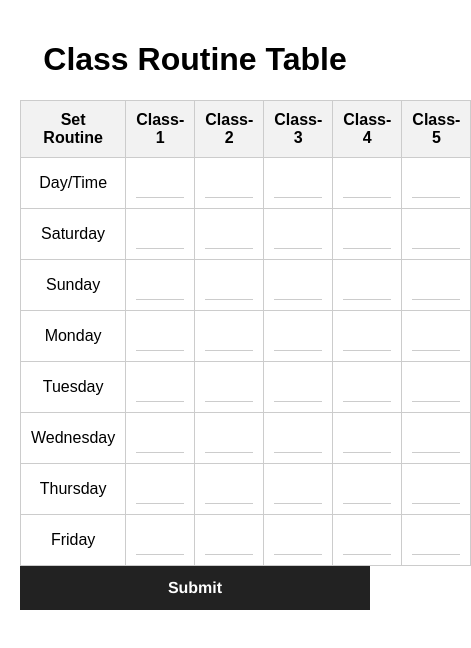
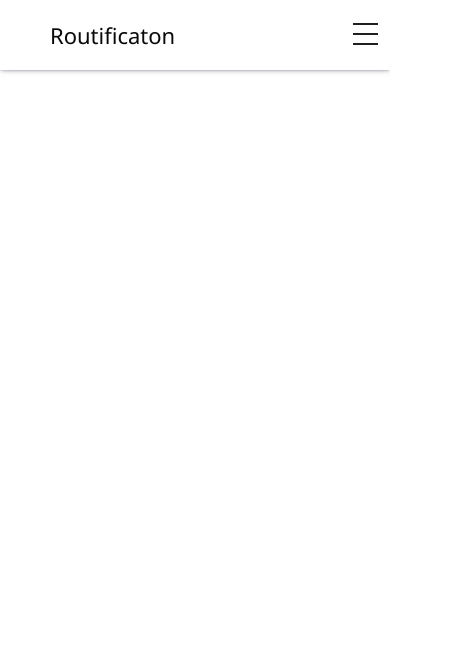
Before and after one commit to abdulkader789/routification, a website: page index.html in a window 390 px wide. Shown: the whole page, 471 px wide, since content can reach past the window. Drawn offline with Linux system fonts and the light colour scheme.

Commit message:
create signup option and sent data to users table of mysql

```diff
--- a/index.html
+++ b/index.html
@@ -4,97 +4,45 @@
 <head>
     <title>Class Routine Table</title>
 
-    <link rel="stylesheet" type="text/css" href="style.css">
+    <link rel="stylesheet" type="text/css" href="/src/css/style.css">
+    <link rel="stylesheet" href="https://cdnjs.cloudflare.com/ajax/libs/font-awesome/5.15.3/css/all.min.css" />
+
 
 </head>
 
 <body>
-    <h1>Class Routine Table</h1>
-    <form id="" method="POST" action="/user">
-        <table class="routine-table">
-            <thead>
-                <tr class="thead">
 
-                    <th>Set Routine</th>
-                    <th>Class-1</th>
-                    <th>Class-2</th>
-                    <th>Class-3</th>
-                    <th>Class-4</th>
-                    <th>Class-5</th>
-                </tr>
-            </thead>
-            <tbody>
+    <div class="nav">
+        <input type="checkbox" id="nav-check">
+        <div class="nav-header">
+            <div class="nav-title">
+                Routificaton
+            </div>
+        </div>
+        <div class="nav-btn">
+            <label for="nav-check">
+                <span></span>
+                <span></span>
+                <span></span>
+            </label>
+        </div>
 
-                <tr>
-                    <td>Day/Time</td>
-                    <td></td>
-                    <td></td>
-                    <td></td>
-                    <td></td>
-                    <td></td>
-                </tr>
-                <tr>
-                    <td>Saturday</td>
-                    <td></td>
-                    <td></td>
-                    <td></td>
-                    <td></td>
-                    <td></td>
-                </tr>
-                <tr>
-                    <td>Sunday</td>
-                    <td></td>
-                    <td></td>
-                    <td></td>
-                    <td></td>
-                    <td></td>
-                </tr>
-                <tr>
-                    <td>Monday</td>
-                    <td></td>
-                    <td></td>
-                    <td></td>
-                    <td></td>
-                    <td></td>
-                </tr>
-                <tr>
-                    <td>Tuesday</td>
-                    <td></td>
-                    <td></td>
-                    <td></td>
-                    <td></td>
-                    <td></td>
-                </tr>
-                <tr>
-                    <td>Wednesday</td>
-                    <td></td>
-                    <td></td>
-                    <td></td>
-                    <td></td>
-                    <td></td>
-                </tr>
-                <tr>
-                    <td>Thursday</td>
-                    <td></td>
-                    <td></td>
-                    <td></td>
-                    <td></td>
-                    <td></td>
-                </tr>
-                <tr>
-                    <td>Friday</td>
-                    <td></td>
-                    <td></td>
-                    <td></td>
-                    <td></td>
-                    <td></td>
-                </tr>
-                <!-- Add more rows for the remaining days -->
-            </tbody>
-        </table>
-        <button type="submit" class="btn">Submit</button>
-    </form>
-    <script src="script.js"></script>
+        <div class="nav-links">
+            <a href="/">Home</a>
+            <a href="/">About</a>
+            <a href="#">Contact</a>
+            <a href="/signup">Sign-up</a>
+            <a href="/login">Login</a>
+
+        </div>
+    </div>
+
+
+
+
+
+
+
 </body>
 
 </html>
--- /dev/null
+++ b/src/css/style.css
@@ -0,0 +1,102 @@
+
+* {
+    box-sizing: border-box;
+  }
+
+  body {
+    margin: 0px;
+    font-family: 'segoe ui';
+  }
+
+  .nav {
+
+    width: 100%;
+    box-shadow: rgba(50, 50, 93, 0.25) 0px 2px 5px -1px, rgba(0, 0, 0, 0.3) 0px 1px 3px -1px;
+    position: relative;
+    padding:20px 50px;
+
+  }
+
+  .nav > .nav-header {
+    display: inline;
+  }
+
+  .nav > .nav-header > .nav-title {
+    display: inline-block;
+    font-size: 22px;
+    color: #0a0a0a;
+
+  }
+
+  .nav > .nav-btn {
+    display: none;
+  }
+
+  .nav > .nav-links {
+    display: inline;
+    float: right;
+    font-size: 18px;
+  }
+
+  .nav > .nav-links > a {
+    display: inline-block;
+    font-weight:600;
+    text-decoration: none;
+    color: #0f0e0e;
+    margin:0 20px;
+
+  }
+
+  .nav > .nav-links > a:hover {
+    color:rgb(62, 119, 199);
+  }
+
+  .nav > #nav-check {
+    display: none;
+  }
+
+  @media (max-width:700px) {
+    .nav > .nav-btn {
+      display: inline-block;
+      position: absolute;
+      right: 0px;
+      top:10px;
+    }
+    .nav > .nav-btn > label {
+      display: inline-block;
+      width: 50px;
+      height: 50px;
+      padding: 13px;
+    }
+    .nav > .nav-btn > label:hover,.nav  #nav-check:checked ~ .nav-btn > label {
+      background-color: rgba(0, 0, 0, 0.3);
+    }
+    .nav > .nav-btn > label > span {
+      display: block;
+      width: 25px;
+      height: 10px;
+      border-top: 2px solid #1f1f1f;
+    }
+    .nav > .nav-links {
+      position: absolute;
+      display: block;
+      width: 100%;
+      background-color: #333;
+      height: 0px;
+      transition: all 0.3s ease-in;
+      overflow-y: hidden;
+      top: 50px;
+      left: 0px;
+    }
+    .nav > .nav-links > a {
+      display: block;
+      width: 100%;
+    }
+    .nav > #nav-check:not(:checked) ~ .nav-links {
+      height: 0px;
+    }
+    .nav > #nav-check:checked ~ .nav-links {
+      height: calc(100vh - 50px);
+      overflow-y: auto;
+    }
+  }
--- a/style.css
+++ b/src/css/user.css
@@ -1,12 +1,16 @@
 body {
     font-family: Arial, sans-serif;
     margin: 0;
-    padding: 20px;
 }
 
 h1 {
     text-align: center;
 }
+
+
+
+
+
 
 .routine-table {
     width: 100%;
@@ -29,8 +33,8 @@ h1 {
 
 input {
     width: 100%;
-    border: none; /* Remove default border */
-    border-bottom: 1px solid #ccc; /* Add bottom border */
+    border: none;
+    border-bottom: 1px solid #ccc;
     box-sizing: border-box;
     outline:none;
     height:100%;
@@ -45,7 +49,7 @@ table.routine-table td:hover input {
     background-color: rgb(232, 230, 230);
 }
 
-/* CSS */
+
 .btn{
   background-color: #222;
 
```
Also changed, not shown: server.js (+31 -2 lines), src/views/signup.html (added, +20 -0 lines), src/views/user.html (added, +105 -0 lines), users.html (deleted, +0 -14 lines), src/js/script.js (renamed from script.js).
